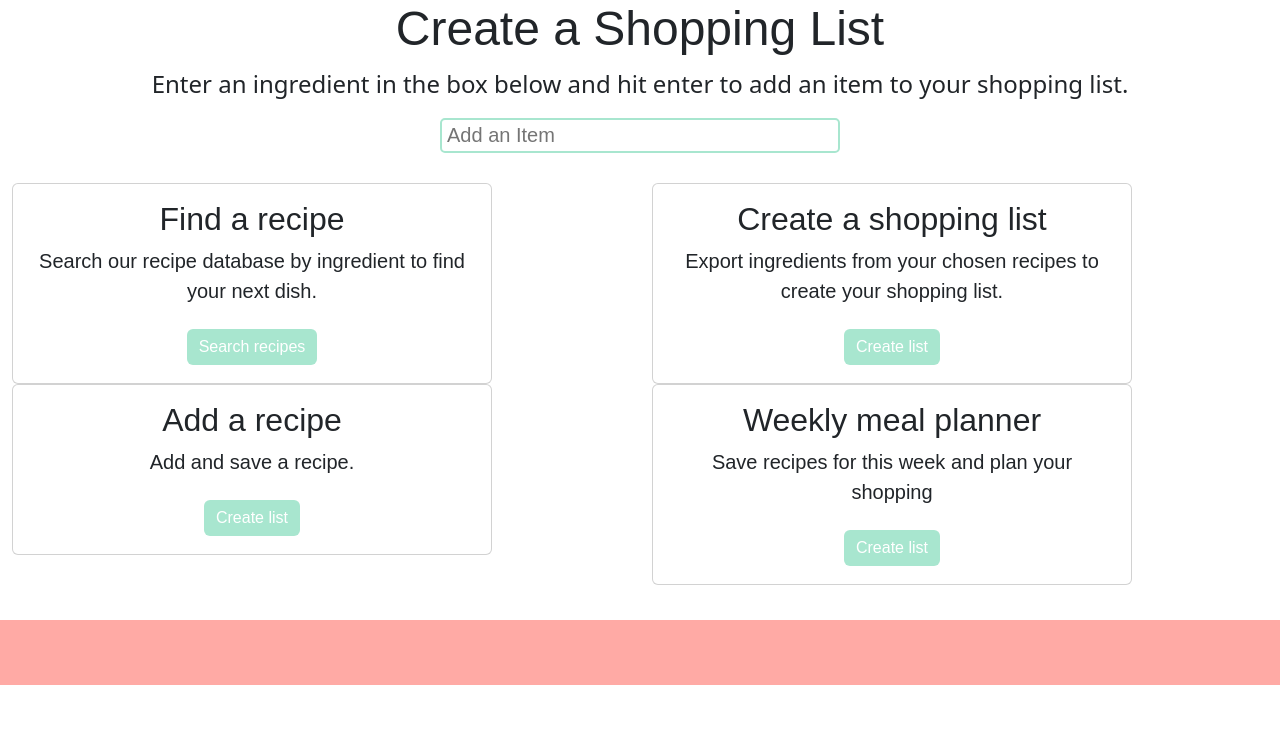
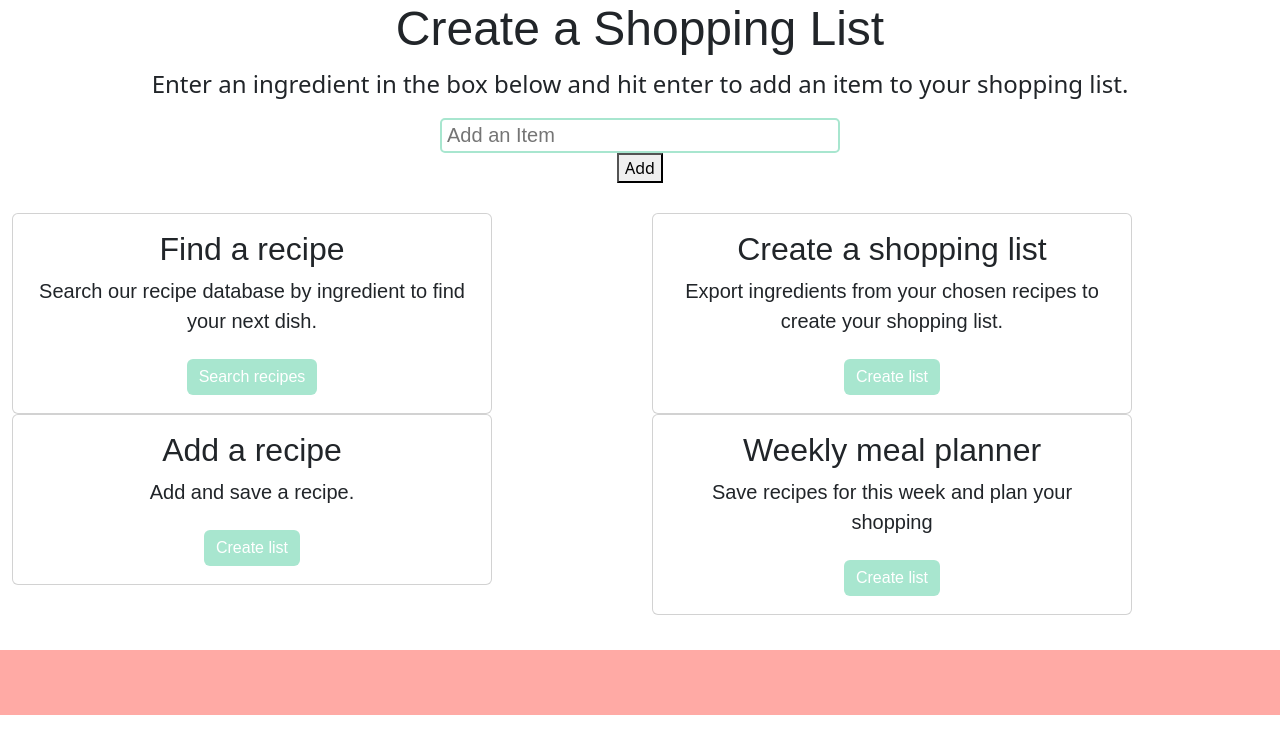
Before and after one commit to ak-run/diy-recipe-box, a React (Create React App) app: page /ShoppingList in a window 1280 px wide. Shown: the top 754 px of the page. Built offline with nearby package versions, Linux system fonts and the light colour scheme.

Commit message:
added add button and focus on input after adding new item to shopp ing list

```diff
--- a/src/components/InputText.jsx
+++ b/src/components/InputText.jsx
@@ -1,15 +1,20 @@
-import React, { useState } from 'react';
+import React, { useState, useRef } from 'react';
 //component to take user input and add items to the shopping list
 const InputText = (props) => {
   const [value, setValue] = useState('');
+
+  const inputRef = useRef(null);
 
   const handleSubmit = (e) => {
     e.preventDefault();
     if (value.trim() !== '') { // Check if value is not empty or whitespace
       props.handleSubmit(value);
       setValue('');
+      //after clicking the button the focus goes to input that has a ref inputRef
+      inputRef.current.focus();
     }
   };
+
 //returning a form containing a text input and a submit button with an onSubmit event that calls handleSubmit function with the current value of the input as argument
   return (
     <div className='AddItemBox'>
@@ -21,8 +26,16 @@ const InputText = (props) => {
         placeholder="Add an Item"
         value={value}
         onChange={e => setValue(e.target.value)}
+        ref={inputRef}
       />
     </form>
+    <button
+      onClick={handleSubmit}
+      value={value}
+      onChange={e => setValue(e.target.value)}
+      >
+      Add
+      </button>
     </div>
   );
 };
```
